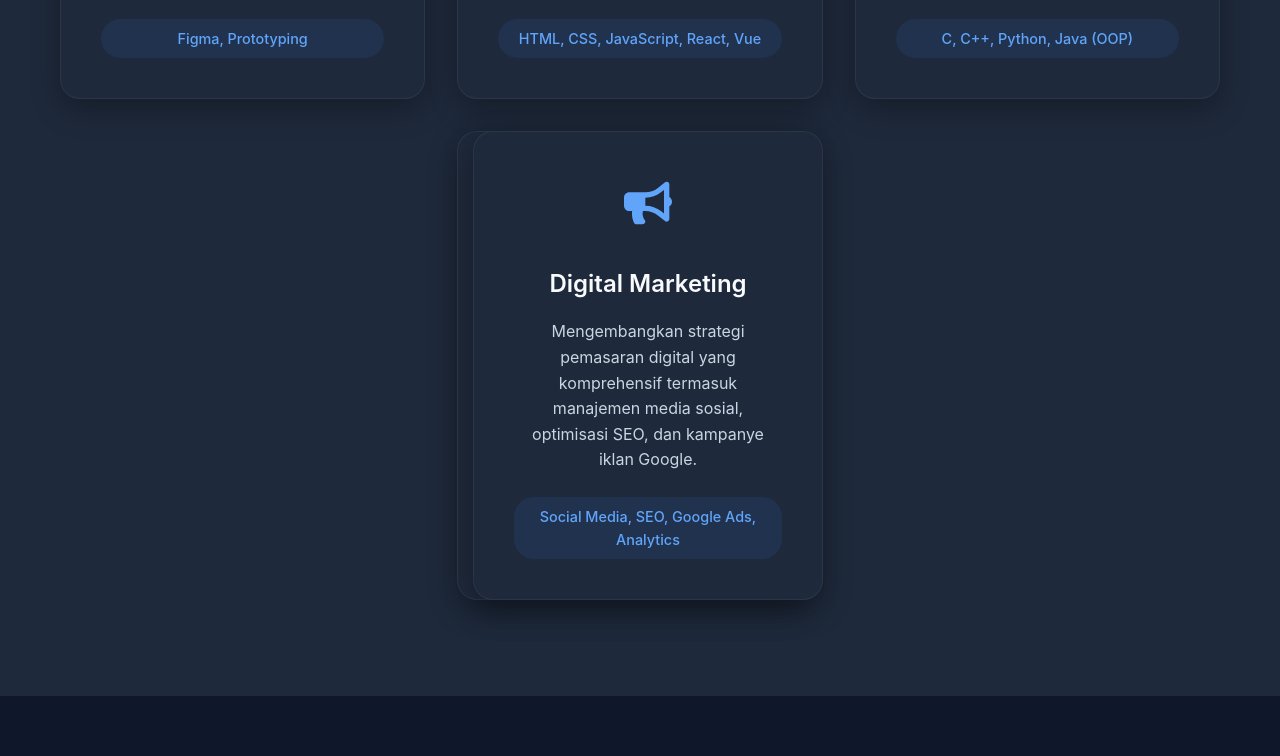
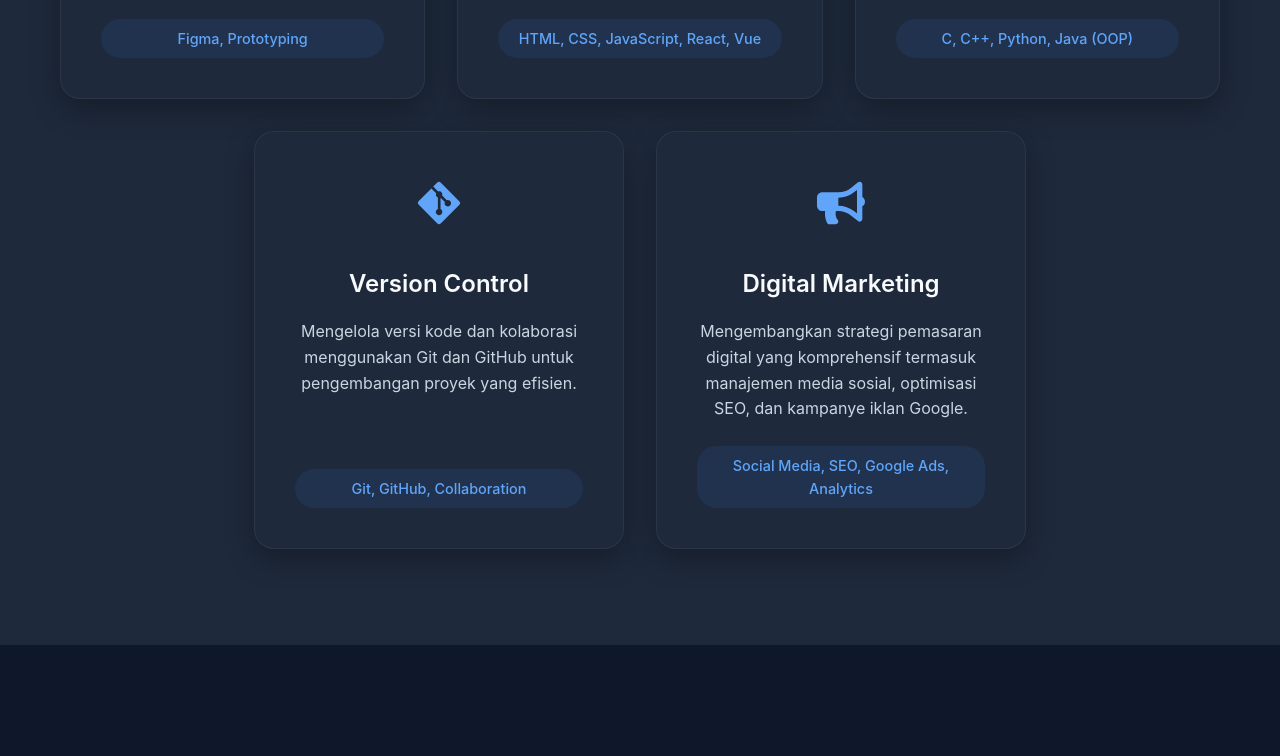
Before and after one commit to TsaqifHasbi/myPortofolio, a React (Create React App) app: page / in a window 1280 px wide. Shown: the part 1711-2467 px from the top of the page. Built offline with nearby package versions, Linux system fonts and the light colour scheme.

Commit message:
masih bisa berkembang ayo

```diff
--- a/src/App.css
+++ b/src/App.css
@@ -407,13 +407,19 @@ body {
 
 .skills-grid {
   display: grid;
-  grid-template-columns: repeat(3, 1fr);
+  grid-template-columns: 1fr;
   gap: 2rem;
   margin-top: 3rem;
-  justify-items: center;
   max-width: 1200px;
   margin-left: auto;
   margin-right: auto;
+}
+
+.skills-row {
+  display: flex;
+  justify-content: center;
+  gap: 2rem;
+  flex-wrap: wrap;
 }
 
 .skill-card {
@@ -427,21 +433,8 @@ body {
   display: flex;
   flex-direction: column;
   height: 100%;
-}
-
-/* Center the last 2 skill cards when they are in the second row */
-.skills-grid .skill-card:nth-child(4) {
-  grid-column: 2 / 3;
-  grid-row: 2;
-  justify-self: end;
-  margin-right: 1rem;
-}
-
-.skills-grid .skill-card:nth-child(5) {
-  grid-column: 2 / 3;
-  grid-row: 2;
-  justify-self: start;
-  margin-left: 1rem;
+  flex: 1;
+  max-width: 370px;
 }
 
 .skill-card:hover {
@@ -659,16 +652,12 @@ body {
 
 /* Responsive Design */
 @media (min-width: 1000px) {
-  .skills-grid {
-    grid-template-columns: repeat(3, 1fr);
-    max-width: 1200px;
-  }
+  /* Default layout already defined above */
 }
 
 @media (min-width: 600px) and (max-width: 999px) {
-  .skills-grid {
-    grid-template-columns: repeat(2, 1fr);
-    max-width: 800px;
+  .skill-card {
+    max-width: 320px;
   }
 }
 
@@ -710,8 +699,14 @@ body {
     font-size: 5rem;
   }
 
-  .skills-grid {
-    grid-template-columns: 1fr;
+  .skills-row {
+    flex-direction: column;
+    align-items: center;
+  }
+
+  .skill-card {
+    width: 100%;
+    max-width: 350px;
   }
 
   .projects-grid {
--- a/src/App.js
+++ b/src/App.js
@@ -112,7 +112,7 @@ function App() {
       {/* Navigation */}
       <nav className="navbar">
         <div className="nav-container">
-          <div className="nav-brand">{t.name}</div>
+          <div className="nav-brand">Tsaqif Hasbi Aghna Syarief</div>
           <div className="nav-menu">
             <a href="#about" className="nav-link">About</a>
             <a href="#skills" className="nav-link">Skills</a>
@@ -171,16 +171,32 @@ function App() {
         <div className="container">
           <h3 className="section-title">{t.skillsTitle}</h3>
           <div className="skills-grid">
-            {t.skills.map((skill, idx) => (
+            {/* First row - 3 cards */}
+            <div className="skills-row">
+              {t.skills.slice(0, 3).map((skill, idx) => (
                 <div className="skill-card" key={idx}>
                   <div className="skill-icon">
-                  {idx === 0 ? <FaPalette /> : idx === 1 ? <FaCode /> : idx === 2 ? <FaBolt /> : idx === 3 ? <FaGitAlt /> : <FaBullhorn />}
+                    {idx === 0 ? <FaPalette /> : idx === 1 ? <FaCode /> : <FaBolt />}
                   </div>
                   <h4 className="skill-title">{skill.title}</h4>
                   <p className="skill-desc">{skill.desc}</p>
                   <div className="skill-tech">{skill.tech}</div>
                 </div>
               ))}
+            </div>
+            {/* Second row - 2 cards centered */}
+            <div className="skills-row">
+              {t.skills.slice(3, 5).map((skill, idx) => (
+                <div className="skill-card" key={idx + 3}>
+                  <div className="skill-icon">
+                    {idx === 0 ? <FaGitAlt /> : <FaBullhorn />}
+                  </div>
+                  <h4 className="skill-title">{skill.title}</h4>
+                  <p className="skill-desc">{skill.desc}</p>
+                  <div className="skill-tech">{skill.tech}</div>
+                </div>
+              ))}
+            </div>
           </div>
         </div>
       </section>
```
Lines whose indentation alone changed are shown as unchanged.
